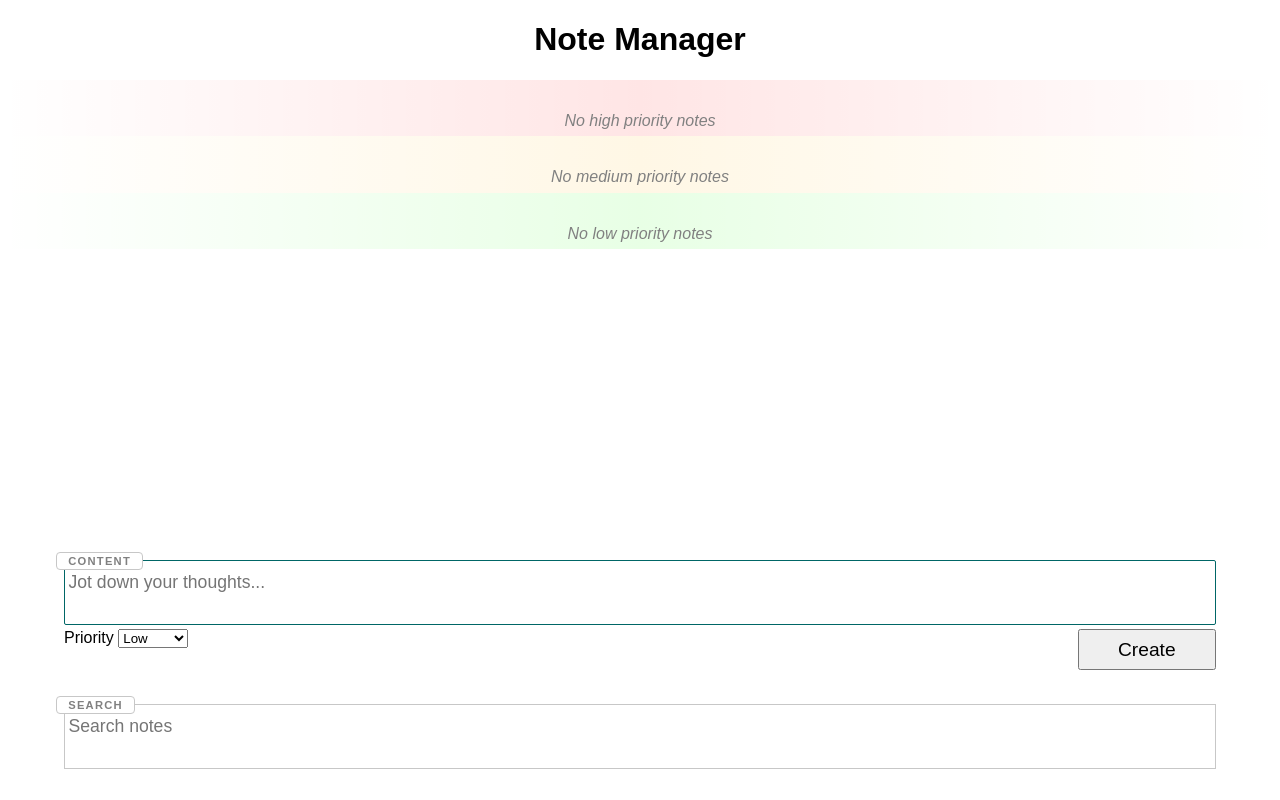
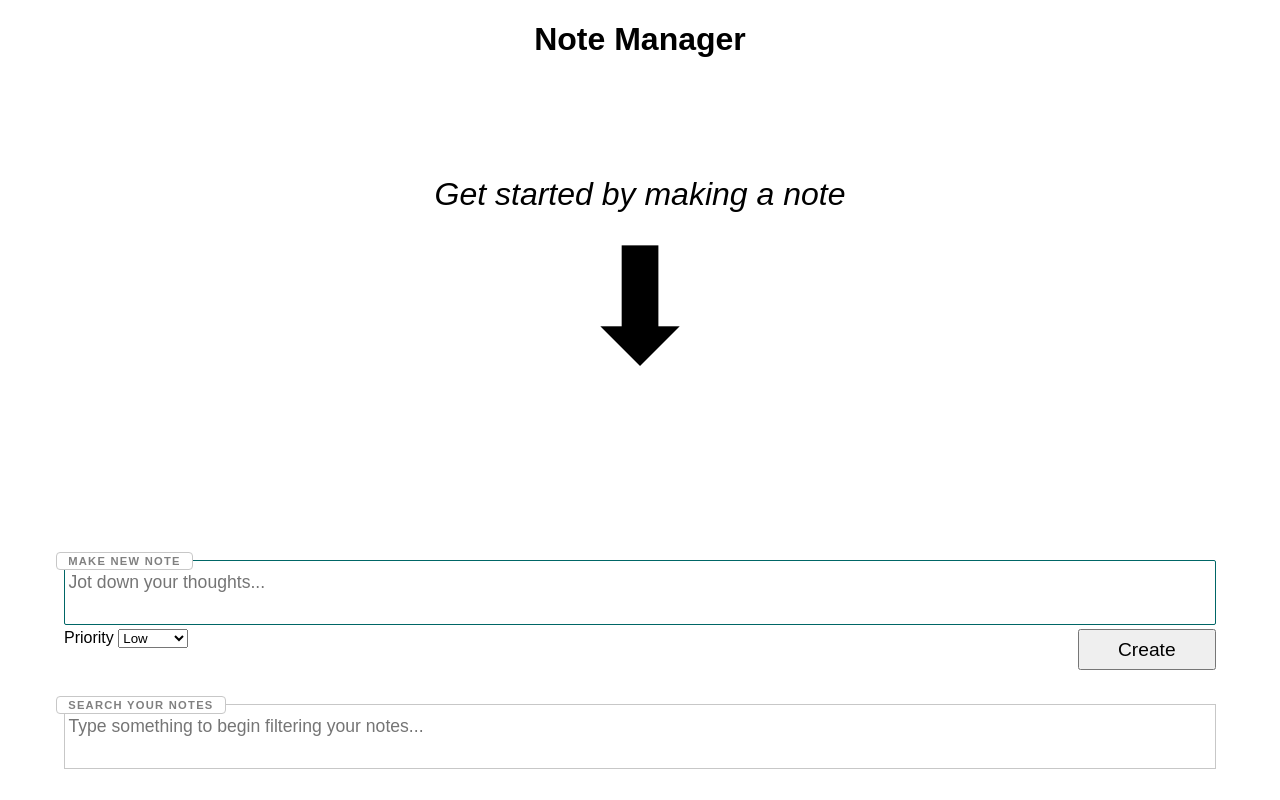
Before and after one commit to gdjoshwood/note-management-ui, a React (Create React App) app: page / in a window 1280 px wide. Built offline with nearby package versions, Linux system fonts and the light colour scheme.

Commit message:
major layout tweaks and empty state handling mvp ready

```diff
--- a/src/App.js
+++ b/src/App.js
@@ -110,7 +110,12 @@ function App() {
         {searchNotesValue && <span>Searching notes for "{searchNotesValue}"</span>}
       </header>
       <div className="Notes">
-        {PRIORITY_TYPES.map(priority => <ul className={`NoteList ${priority}`}>
+        {(() => {
+          if (notes.length === 0) {
+            return <div className="EmptyHero">Get started by making a note <div className="Indicator">⬇</div></div>
+          }
+
+          return PRIORITY_TYPES.map(priority => <ul className={`NoteList ${priority}`}>
             {(() => {
               const notesByPriority = notes.filter((note => note.priority.value === priority))
               let notesFormatted = notesByPriority;
@@ -119,7 +124,7 @@ function App() {
               }
               if (notesFormatted.length === 0) {
                 return <div className="EmptyState">
-                No {priority.toLowerCase()} priority notes
+                  No {priority.toLowerCase()} priority notes{(searchNotesValue) ? ' found' : ''}
                 </div>
               }
               return notesFormatted.map(note => <li data-note-index={note.id} className="NoteItem">
@@ -144,14 +149,15 @@ function App() {
                 </div>
               </li>)
             })()}
-        </ul>)}
+          </ul>)
+        })()}
 
       </div>
       <div className="AppActions">
         <form onSubmit={addNoteHandler} className="NoteCreator">
           <label>
             <textarea placeholder="Jot down your thoughts..." className="NoteCreatorInput" autoFocus value={newNoteValue} onChange={changeNewNoteValue}/>
-            <span>Content</span>
+            <span>Make New Note</span>
           </label>
           <div className="FieldGroup">
             <label>
@@ -167,8 +173,8 @@ function App() {
         </form>
         <div className="LiveSearch">
           <label>
-            <textarea placeholder="Search notes" className="NoteCreatorInput" value={searchNotesValue} onChange={changeSearchNotesValue}/>
-            <span>Search</span>
+            <textarea placeholder="Type something to begin filtering your notes..." className="NoteCreatorInput" value={searchNotesValue} onChange={changeSearchNotesValue}/>
+            <span>Search Your Notes</span>
           </label>
         </div>
       </div>
--- a/src/App.scss
+++ b/src/App.scss
@@ -17,6 +17,18 @@
 .Notes {
   height: 60vh;
   overflow: auto;
+  display: flex;
+  align-items: center;
+  flex-direction: column;
+  .EmptyHero {
+    margin-top: 3em;
+    font-size: 2em;
+    font-style: italic;
+    .Indicator {
+      font-style: normal;
+      font-size: 5em;
+    }
+  }
 
   .EmptyState {
     color: gray;
@@ -91,6 +103,8 @@
   list-style: none;
   margin: 0;
   padding: 2em 0.4em 0.4em;
+  width: 100%;
+  flex: 1;
   &.High {
     background: linear-gradient(to right, transparent, rgba(255, 0, 0, 0.1), transparent);
   }
```
Lines whose indentation alone changed are shown as unchanged.
